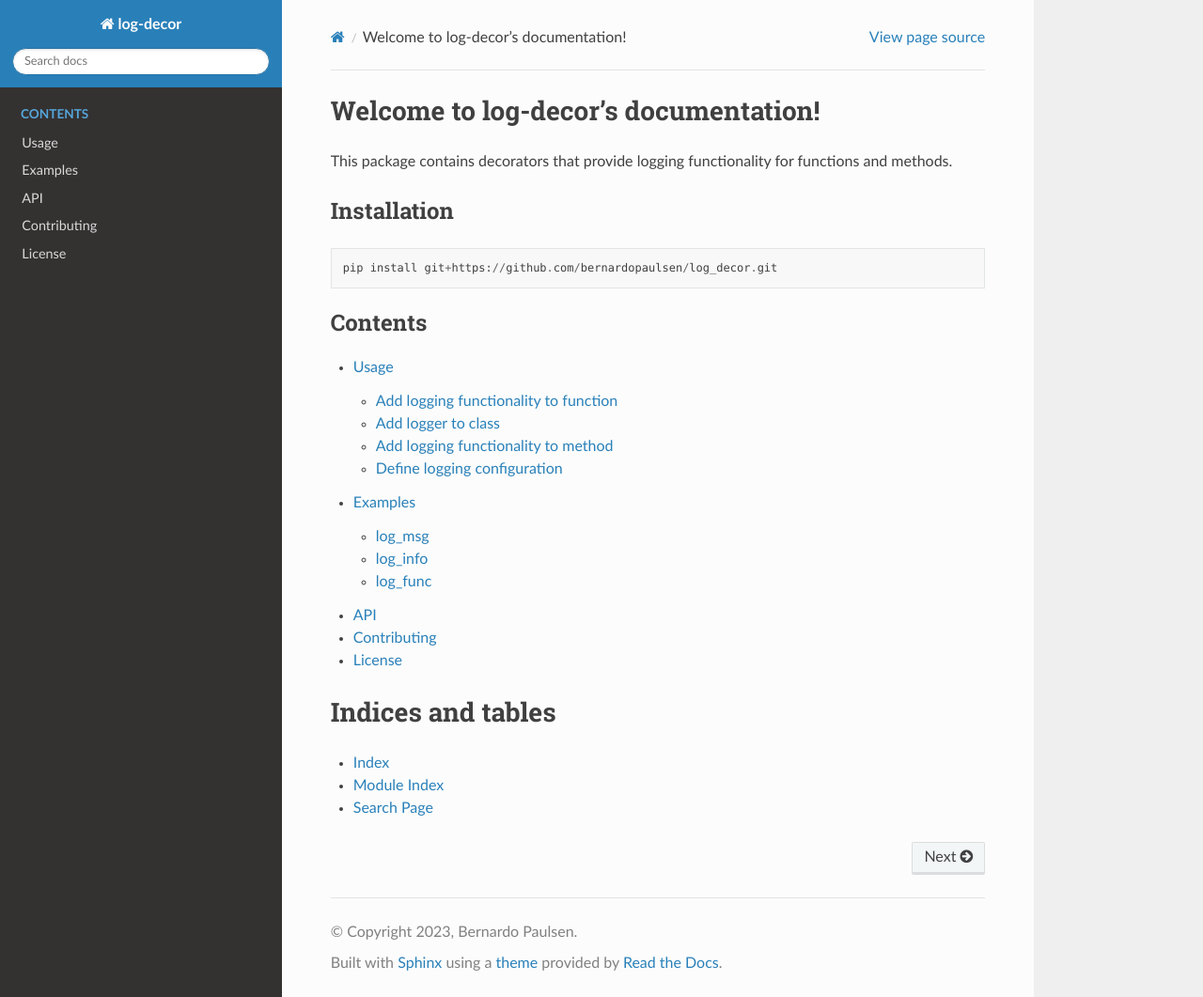
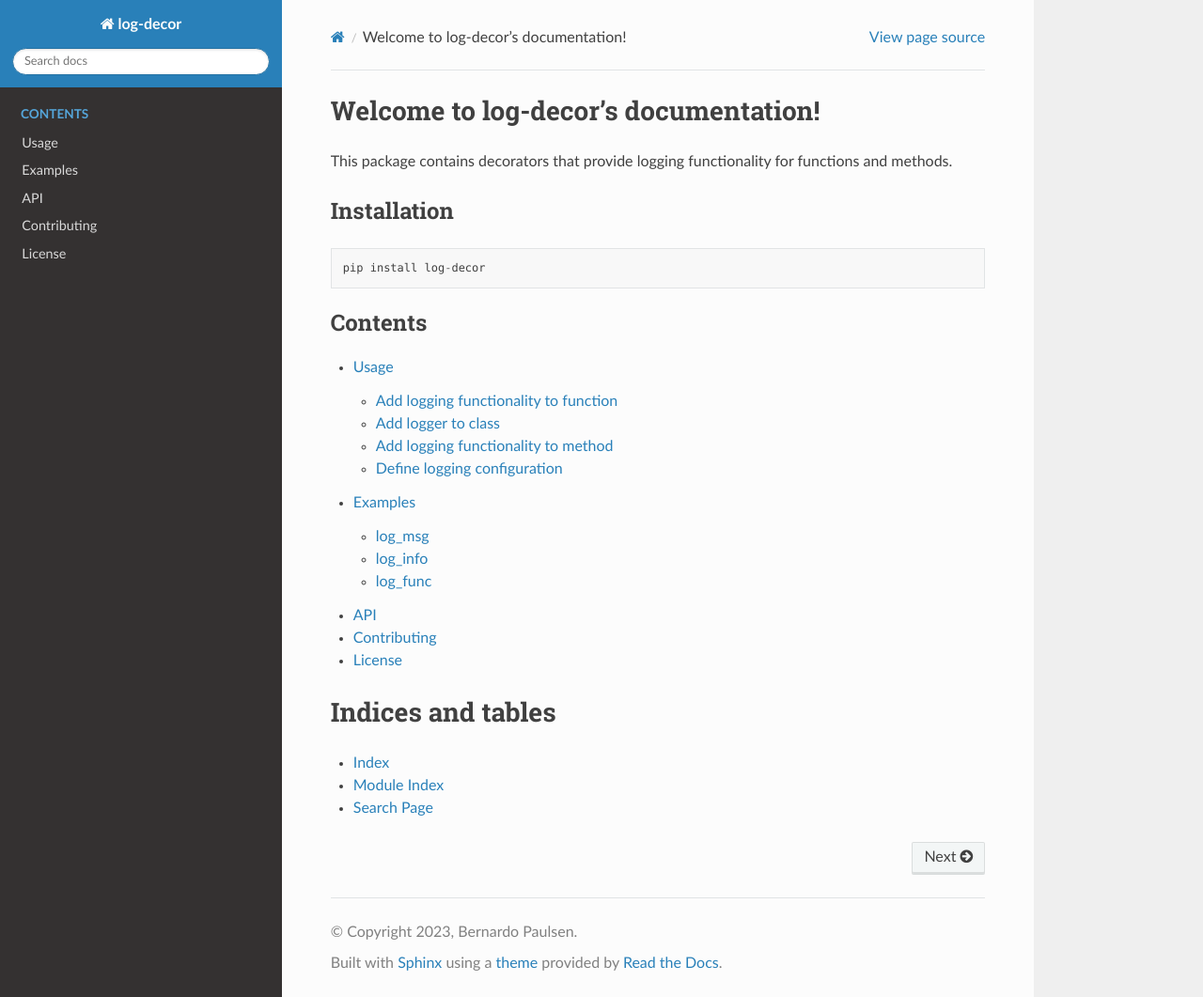
Before and after one commit to bernardopaulsen/log_decor, a Sphinx documentation site: the page built from docs/index.rst, in a window 1280 px wide and 1061 px high. Shown: the whole window at 94% size. Built offline with Sphinx 7.4.7 and the Read the Docs theme 2.0.0, drawn with Linux system fonts in a browser that asks for light colours.

Commit message:
update installation instructions on docs

```diff
--- a/docs/index.rst
+++ b/docs/index.rst
@@ -14,7 +14,7 @@ Installation
 
 .. code-block::
 
-   pip install git+https://github.com/bernardopaulsen/log_decor.git
+   pip install log-decor
 
 
 .. toctree::
```
